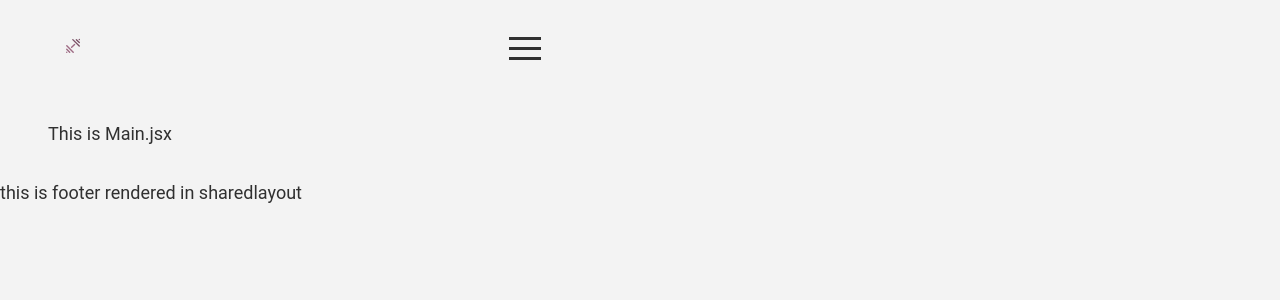
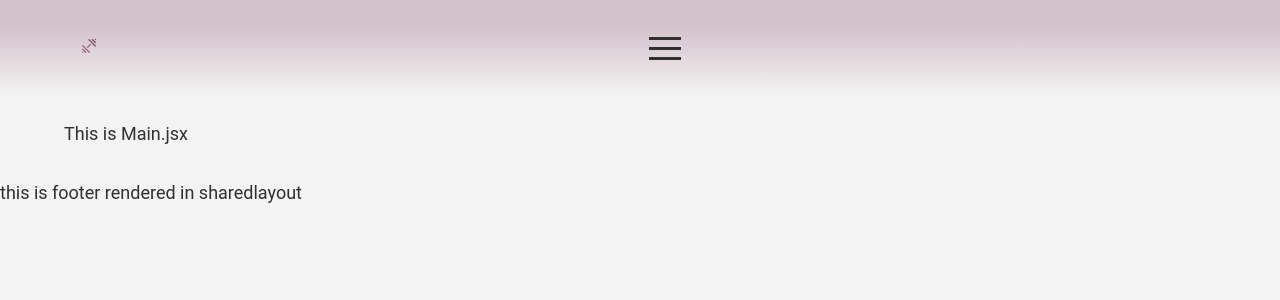
Before and after one commit to Zjadlbyscos/znajdzinstruktora, a React (Create React App) app: page / in a window 1280 px wide. Shown: the top 300 px of the page. Built offline with nearby package versions, Linux system fonts and the light colour scheme.

Commit message:
Update index.css

```diff
--- a/src/index.css
+++ b/src/index.css
@@ -29,7 +29,6 @@ body {
   line-height: 1.5;
   color: var(--text-color-1);
   background-color: var(--background-1);
-  padding: 0;
   margin: 0 auto;
 }
 
@@ -67,12 +66,9 @@ button:hover {
 
 section {
   width: 100%;
-  padding: 8px 16px;
+
 }
 
-body {
-  font-size: 14px;
-}
 
 /* Tablet */
 @media (min-width: 768px) {
@@ -81,7 +77,7 @@ body {
   }
 
   section {
-    max-width: 720px;
+
     padding: 16px 32px;
   }
   button {
@@ -95,9 +91,9 @@ body {
     font-size: 18px;
   }
 
-  section {
-    max-width: 1000px;
-    padding: 24px 48px;
+   section{
+    padding: 24px 64px;
+
   }
   button {
     padding: 14px 16px;
@@ -105,7 +101,7 @@ body {
 }
 @media (min-width: 1440px) {
   section {
-    max-width: 1320px;
+    padding: 32px 100px;
   }
 }
 
@@ -122,3 +118,6 @@ body {
 .cls-2 {
   fill: #9e6b84;
 }
+.header{
+  background: linear-gradient(0deg, rgba(243,243,243,1) 0%, rgba(158,107,132,0.36738445378151263) 74%);
+}
```
